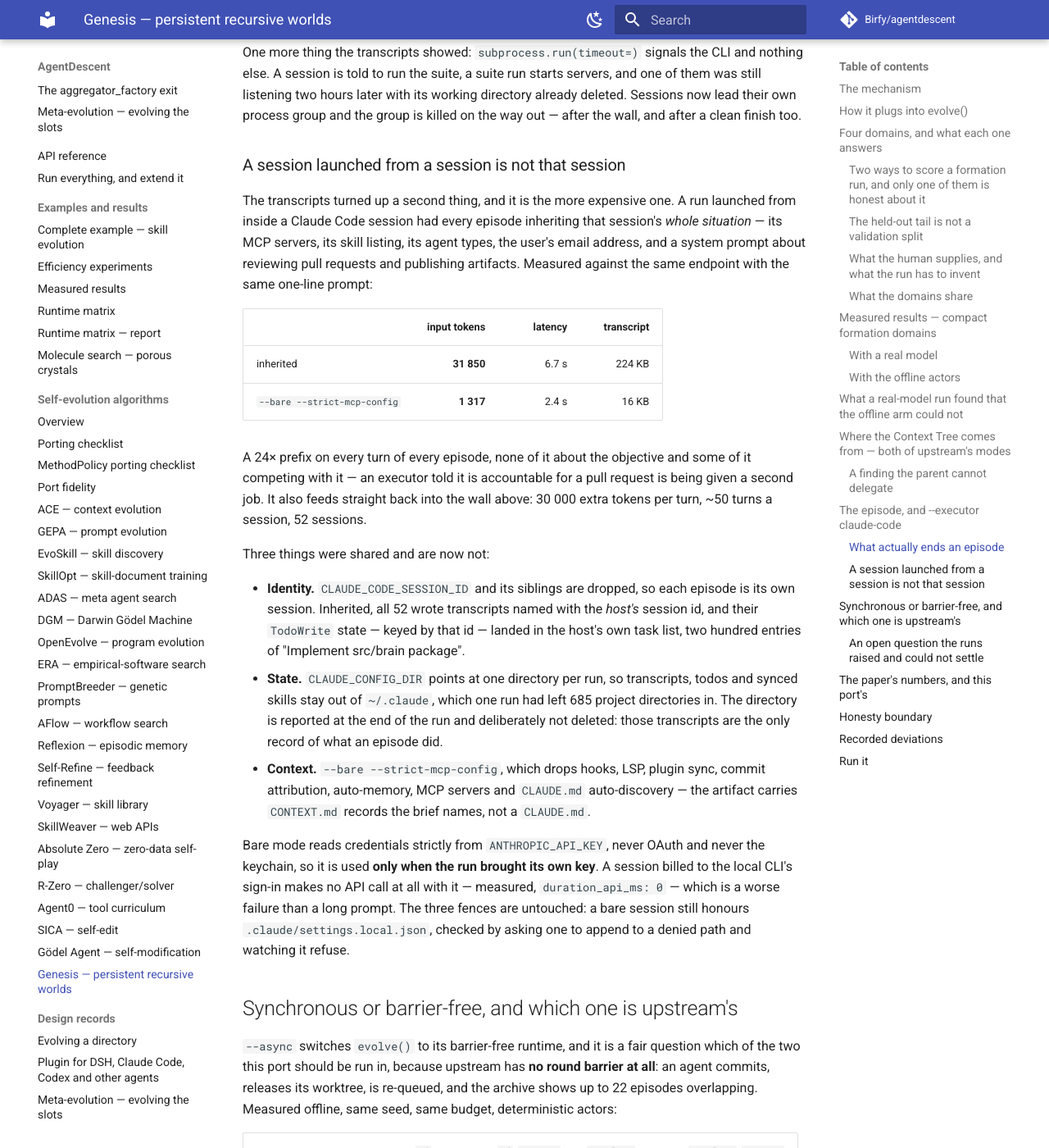
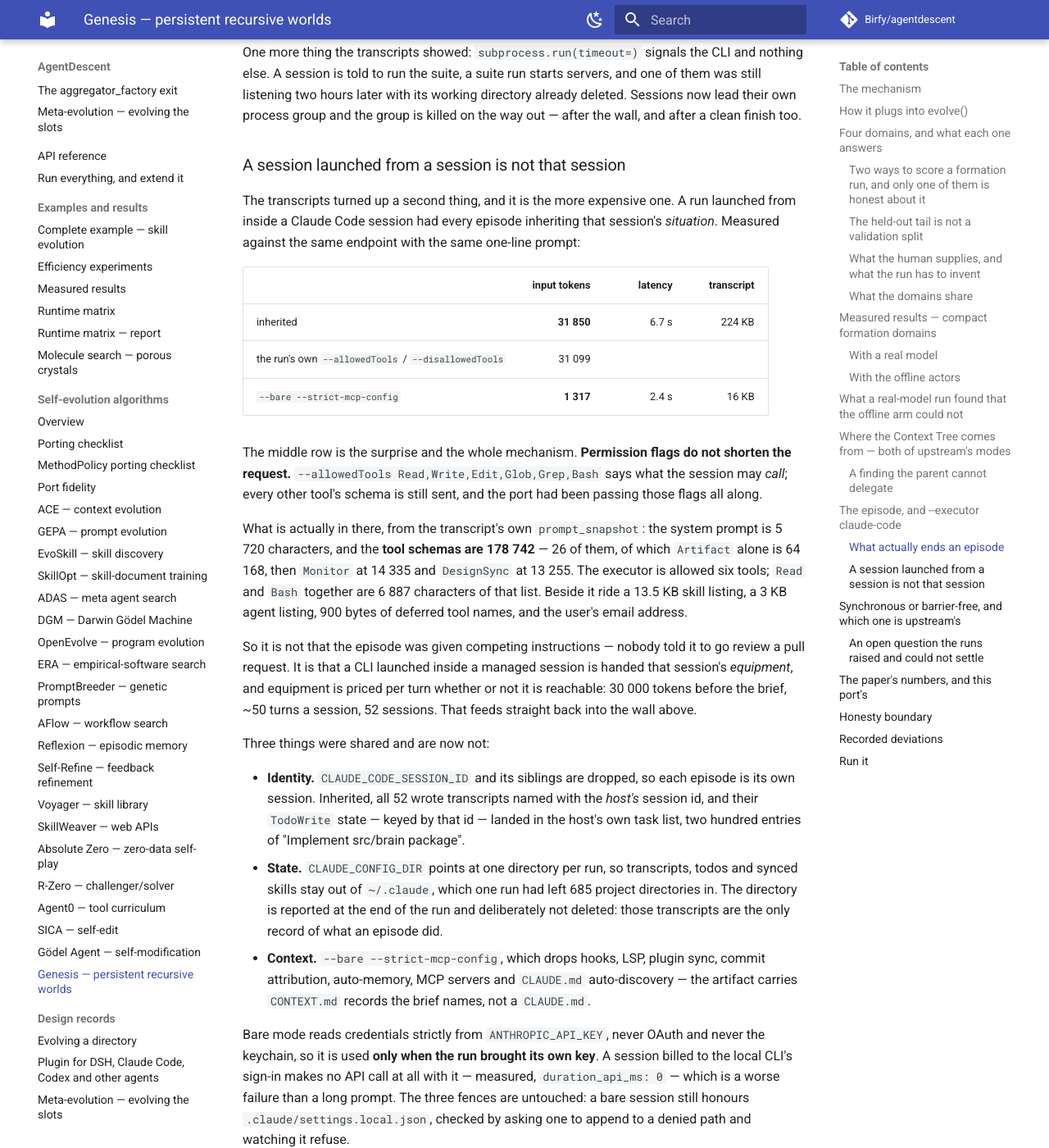
Before and after one commit to Birfy/agentdescent, an MkDocs documentation site: the page built from docs/algo-genesis.md, in a window 1280 px wide and 1400 px high, scrolled down 16899 px. Shown: the whole window at 82% size. Built offline with MkDocs 1.6.1 and Material for MkDocs 9.7.7, drawn with Linux system fonts in a browser that asks for light colours; comment, search, counter and statistics services are not loaded.

Commit message:
docs: say what the inherited prefix actually is
The previous commit described it as "a system prompt about reviewing pull
requests and publishing artifacts" and an executor "given a second job". That
was wrong, and the transcript's own prompt_snapshot says so: the system prompt
is 5,720 characters, and the tool schemas are 178,742.

26 of them, of which Artifact alone is 64,168, then Monitor at 14,335 and
DesignSync at 13,255. The executor is allowed six tools; Read and Bash together
are 6,887 characters of that list. Beside it ride a 13.5 KB skill listing, a
3 KB agent listing, 900 bytes of deferred tool names, and the user's email.

And one measurement that was missing, which is the whole mechanism:

  inherited                                       31,850 input tokens
  with the port's --allowedTools/--disallowedTools 31,099
  --bare --strict-mcp-config                        1,317

Permission flags do not shorten the request. They say what the session may
*call*; every other schema is sent regardless, and the port had been passing
those flags all along. Nobody instructed the episode to review a pull request --
it was handed the equipment of the session that launched it, and equipment is
priced per turn whether or not it is reachable.

Co-Authored-By: Claude Opus 5 <noreply@anthropic.com>
Claude-Session: https://claude.ai/code/session_016CjFJhQ2Wxq9Vr3Fu38KrW

```diff
--- a/docs/algo-genesis.md
+++ b/docs/algo-genesis.md
@@ -729,19 +729,31 @@ after the wall, and after a clean finish too.
 
 The transcripts turned up a second thing, and it is the more expensive one. A run
 launched from inside a Claude Code session had every episode inheriting that session's
-*whole situation* — its MCP servers, its skill listing, its agent types, the user's
-email address, and a system prompt about reviewing pull requests and publishing
-artifacts. Measured against the same endpoint with the same one-line prompt:
+*situation*. Measured against the same endpoint with the same one-line prompt:
 
 | | input tokens | latency | transcript |
 |---|---:|---:|---:|
 | inherited | **31 850** | 6.7 s | 224 KB |
+| the run's own `--allowedTools` / `--disallowedTools` | 31 099 | | |
 | `--bare --strict-mcp-config` | **1 317** | 2.4 s | 16 KB |
 
-A 24× prefix on every turn of every episode, none of it about the objective and some of
-it competing with it — an executor told it is accountable for a pull request is being
-given a second job. It also feeds straight back into the wall above: 30 000 extra tokens
-per turn, ~50 turns a session, 52 sessions.
+The middle row is the surprise and the whole mechanism. **Permission flags do not
+shorten the request.** `--allowedTools Read,Write,Edit,Glob,Grep,Bash` says what the
+session may *call*; every other tool's schema is still sent, and the port had been
+passing those flags all along.
+
+What is actually in there, from the transcript's own `prompt_snapshot`: the system
+prompt is 5 720 characters, and the **tool schemas are 178 742** — 26 of them, of which
+`Artifact` alone is 64 168, then `Monitor` at 14 335 and `DesignSync` at 13 255. The
+executor is allowed six tools; `Read` and `Bash` together are 6 887 characters of that
+list. Beside it ride a 13.5 KB skill listing, a 3 KB agent listing, 900 bytes of
+deferred tool names, and the user's email address.
+
+So it is not that the episode was given competing instructions — nobody told it to go
+review a pull request. It is that a CLI launched inside a managed session is handed that
+session's *equipment*, and equipment is priced per turn whether or not it is reachable:
+30 000 tokens before the brief, ~50 turns a session, 52 sessions. That feeds straight
+back into the wall above.
 
 Three things were shared and are now not:
 
```
Also changed, not shown: 1 other file.
